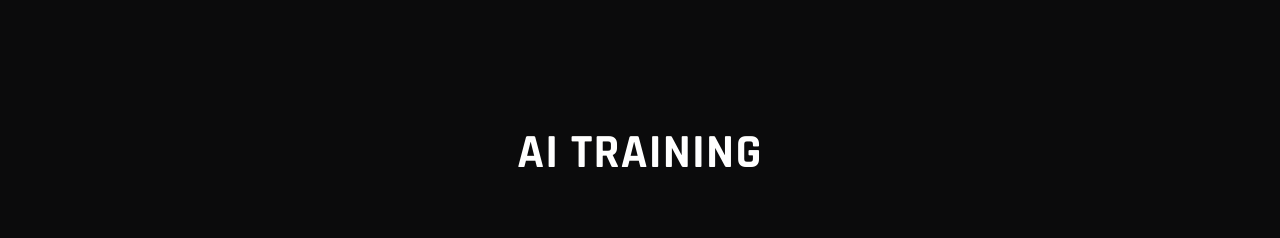
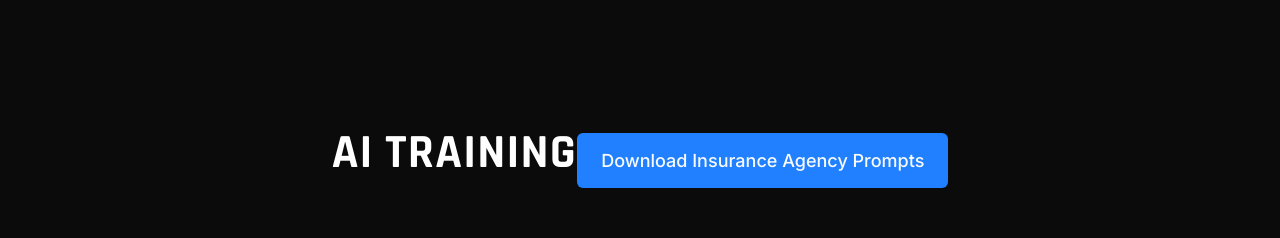
Before and after one commit to justinharkelroad/officialstandardplaybooksite, a React (Vite) app: page /formulaai in a window 1280 px wide. Shown: the part 820-1058 px from the top of the page. Built offline with nearby package versions, Linux system fonts and the light colour scheme.

Commit message:
Add download button to page

```diff
--- a/src/pages/FormulaAI.tsx
+++ b/src/pages/FormulaAI.tsx
@@ -52,9 +52,16 @@ const FormulaAI = () => {
               rel="noopener noreferrer"
               className="inline-block"
             >
-              <h2 className="font-rajdhani font-bold text-4xl md:text-5xl uppercase tracking-wide text-white hover:text-primary transition-colors">
+              <h2 className="font-rajdhani font-bold text-4xl md:text-5xl uppercase tracking-wide text-white hover:text-primary transition-colors mb-6">
                 AI TRAINING
               </h2>
+            </a>
+            <a
+              href="/Insurance_Agency_Prompts_Formula.pdf"
+              download="Insurance_Agency_Prompts_Formula.pdf"
+              className="inline-flex items-center justify-center gap-2 px-6 py-3 bg-primary text-primary-foreground hover:bg-primary/90 rounded-md font-medium transition-all"
+            >
+              Download Insurance Agency Prompts
             </a>
           </div>
         </div>
```
Also changed, not shown: 1 other file (tests, documents, lock files or other folders).
